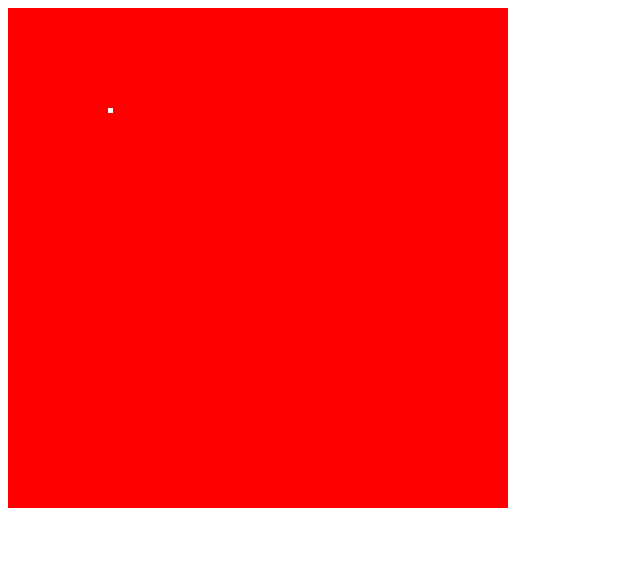
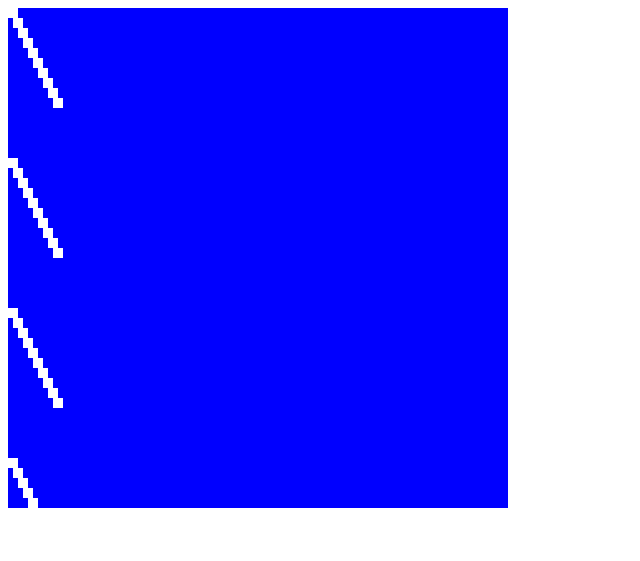
Before and after one commit to merdmann/battleship, a plain HTML site: page index.html in a window 1280 px wide. Shown: the whole page, without its empty margins (0-640 px from the left). Drawn offline with Linux system fonts and the light colour scheme.

Commit message:
A few pieces of tramsformation

```diff
--- a/css/main.css
+++ b/css/main.css
@@ -5,8 +5,8 @@
 }
 
 .cell {
-    width: 5px;
-    height: 5px;
+    width: 10px;
+    height: 10px;
     background-color: white;
     transform: translate(100px, 100px);
 }
--- a/index.html
+++ b/index.html
@@ -5,15 +5,14 @@
     <meta http-equiv="x-ua-compatible" content="ie=edge" />
     <meta name="viewport" content="width=device-width, initial-scale=1" />
 
-    <title></title>
+    <title>Battleship Game</title>
 
     <link rel="stylesheet" href="css/main.css" />
     <link rel="icon" href="images/favicon.png" />
   </head>
 
   <body>
-    <div class="battleground">
-        <div id="acell" class="cell"></div>
+    <div id="root" class="battleground">
     </div>
     <script src="./js/main.js"></script>
   </body>
--- a/js/main.js
+++ b/js/main.js
@@ -1,6 +1,67 @@
 'use strict'
 
-document.addEventListener('DOMContentLoaded', function () {
+document.addEventListener('DOMContentLoaded', function (event) {
   console.log("***** html loaded");
 
-} /* DOMConentLoaded */ )
+  var cell = [
+    /* 0 */ [' ',' ',' ', ' ', ' ', ' ', ' ', ' ', ' ', ' ', ' '],
+    /* 1 */ [' ',' ',' ', ' ', ' ', ' ', ' ', ' ', ' ', ' ', ' '],
+    /* 2 */ [' ',' ',' ', ' ', ' ', ' ', ' ', ' ', ' ', ' ', ' '],
+    /* 3 */ [' ',' ',' ', ' ', ' ', ' ', ' ', ' ', ' ', ' ', ' '],
+    /* 4 */ [' ',' ',' ', ' ', ' ', ' ', ' ', ' ', ' ', ' ', ' '],
+    /* 5 */ [' ',' ',' ', ' ', ' ', ' ', ' ', ' ', ' ', ' ', ' '],
+    /* 6 */ [' ',' ',' ', ' ', ' ', ' ', ' ', ' ', ' ', ' ', ' '],
+    /* 7 */ [' ',' ',' ', ' ', ' ', ' ', ' ', ' ', ' ', ' ', ' '],
+    /* 8 */ [' ',' ',' ', ' ', ' ', ' ', ' ', ' ', ' ', ' ', ' '],
+    /* 9 */ [' ',' ',' ', ' ', ' ', ' ', ' ', ' ', ' ', ' ', ' ']
+  ];
+
+  /**
+   * Setup the battle ground
+   */
+  function setupBG () {
+    setBG("blue");
+    const _root_ = document.getElementById('root');
+
+    for(var iy=0; iy<10; ++iy) {
+      for(var ix=0; ix<10; ++ix ) {
+        const id = "" + ix + "_" + iy;
+
+        const cell=`<div id="${id}" class="cell"></div>`;
+        _root_.innerHTML += cell;
+
+        translate( id, ix*5, iy*50);
+        console.log(cell)
+      }
+    }
+  }
+
+  /**
+   * move to x,y
+   * @param {*} name
+   */
+  function translate ( name, x, y ) {
+    const elem = document.getElementById(name);
+
+    elem.style.setProperty("transform", 'translate('+x+"px, " + y + 'px)' );
+  }
+
+
+  /**
+   *
+   * @param {change bg color od the battelgroundc} to color
+   */
+  function setBG(color) {
+    console.log("changing bg color to " + color );
+    const BG = document.getElementById("root");
+    BG.style.setProperty("background-color", color);
+  }
+
+  function main(event) {
+    console.log(event)
+    setupBG();
+  }
+
+  main(event)
+} /* DOMContentLoaded */
+)
```
Also changed, not shown: 1 other file.
